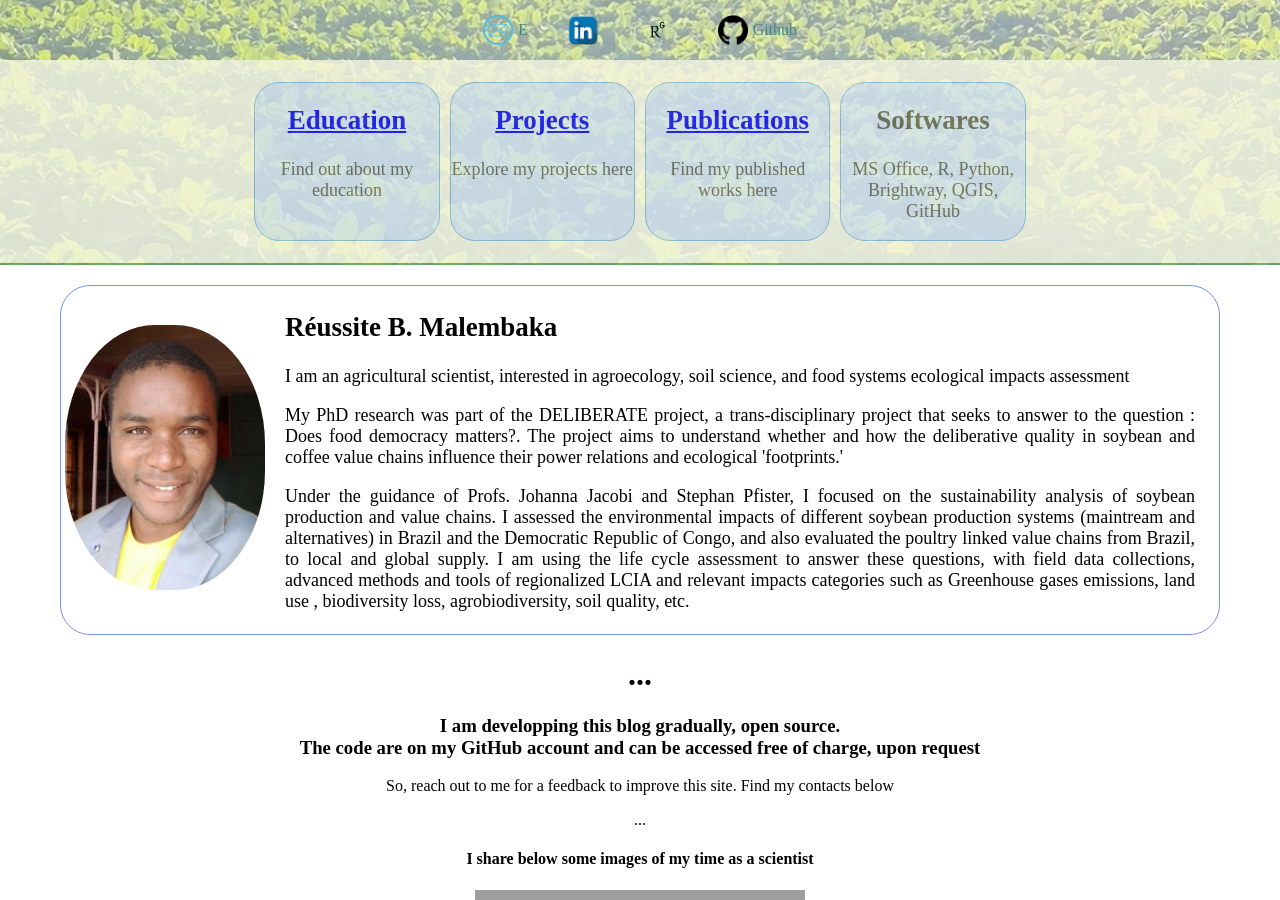
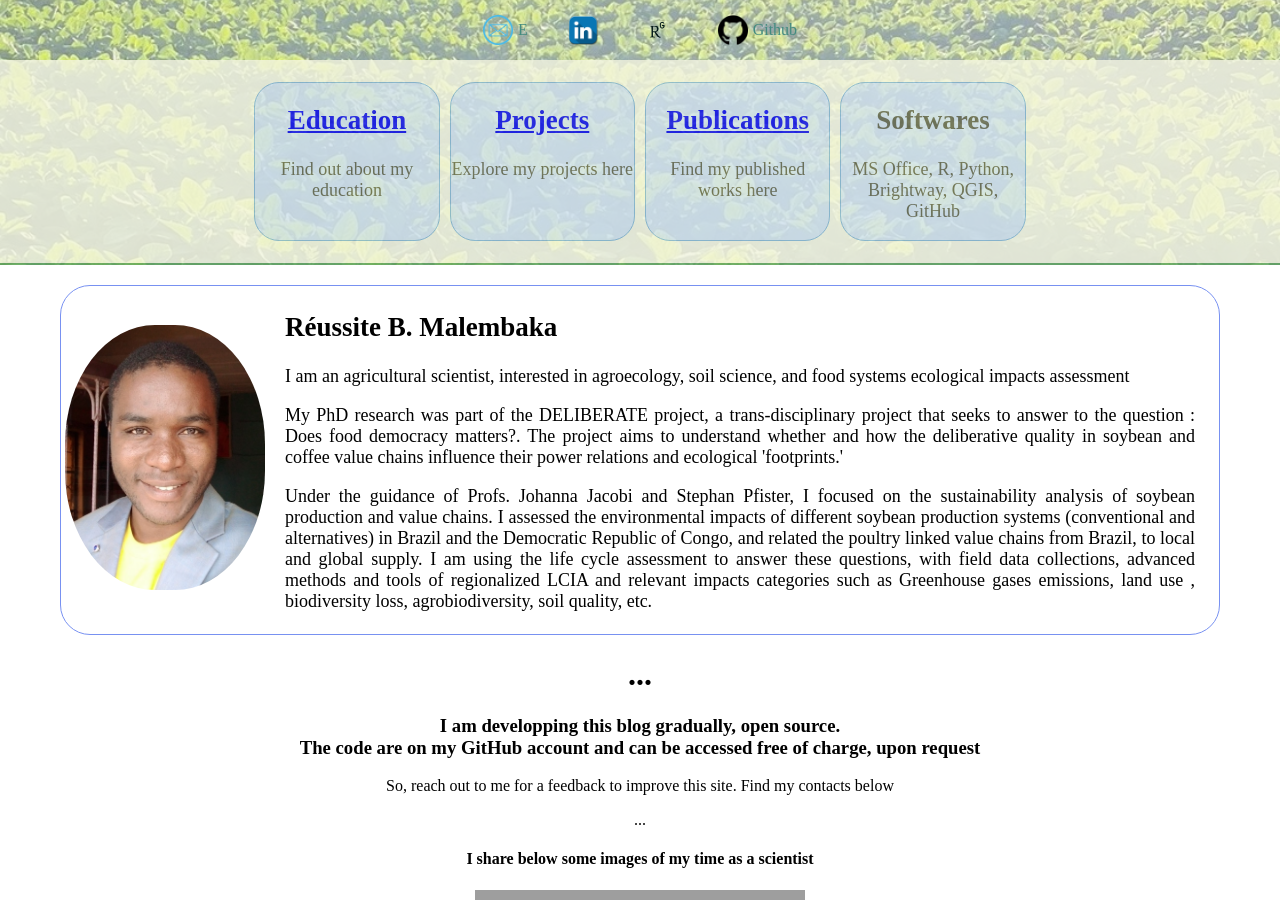
Before and after one commit to reussitemalembaka/reussitemalembaka.github.io, a Jekyll site: the page index.html, which Jekyll copies as it is, in a window 1280 px wide and 900 px high. Built offline with Jekyll 4.4.1, drawn with Linux system fonts in a browser that asks for light colours; grey boxes are pictures that could not be loaded.

Commit message:
update index html

```diff
--- a/index.html
+++ b/index.html
@@ -78,8 +78,8 @@
 
               <p> Under the guidance of Profs. Johanna Jacobi and Stephan Pfister,
               I focused on the sustainability analysis of soybean production and value chains.
-              I assessed the environmental impacts of different soybean production systems (maintream and alternatives) in Brazil and
-              the Democratic Republic of Congo, and also evaluated the poultry linked value chains from Brazil, to local and global supply.
+              I assessed the environmental impacts of different soybean production systems (conventional and alternatives) in Brazil and
+              the Democratic Republic of Congo, and related the poultry linked value chains from Brazil, to local and global supply.
               I am using the life cycle assessment to answer these questions, with field data collections, advanced methods and tools of regionalized LCIA and
               relevant impacts categories such as Greenhouse gases emissions, land use , biodiversity loss, agrobiodiversity, soil quality, etc.</p>
           </div>
```
